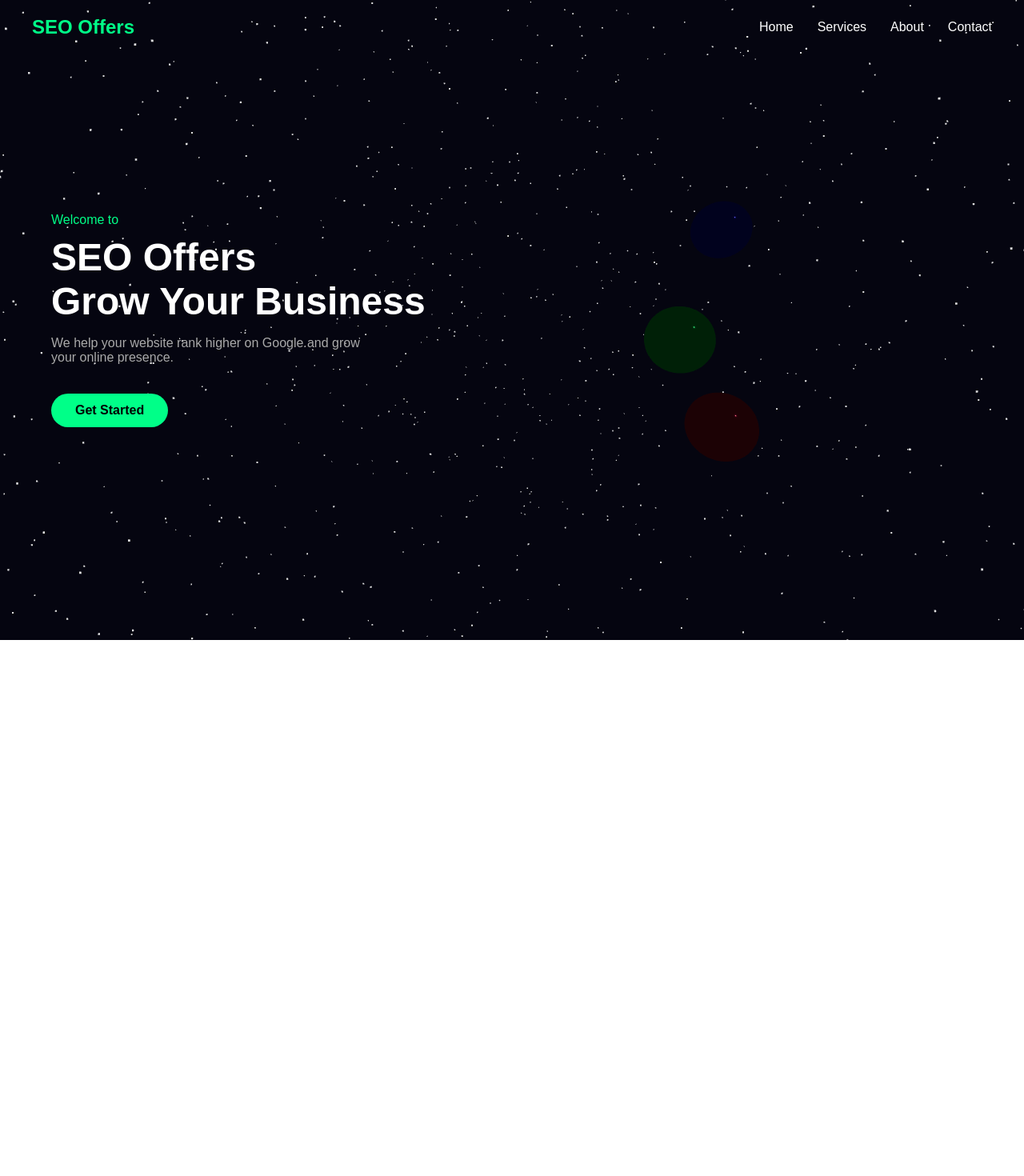
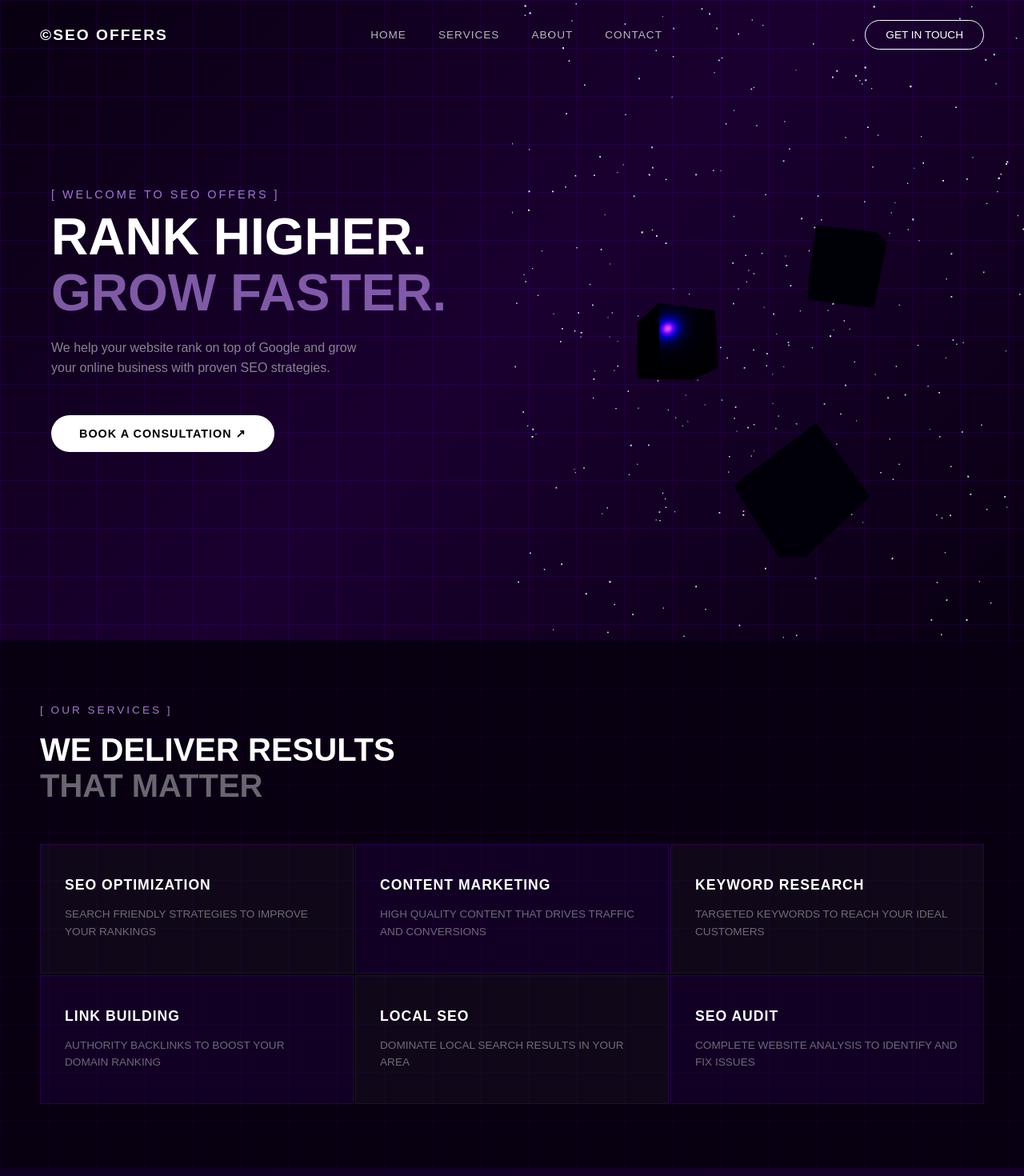
Before and after one commit to naureenparveen947-sys/seo-offers, a React (Create React App) app: page / in a window 1280 px wide. Shown: the top 1470 px of the page at 80% size. Before the commit the page ends 800 px from the top, so only its background shows below. Built offline with nearby package versions, Linux system fonts and the light colour scheme.

Commit message:
futuristic neon design

```diff
--- a/src/App.js
+++ b/src/App.js
@@ -2,58 +2,135 @@ import { Canvas, useFrame } from '@react-three/fiber'
 import { OrbitControls, Stars } from '@react-three/drei'
 import { useRef } from 'react'
 
-function FloatingBall({ position, color, speed }) {
+function FloatingCube({ position, color, speed, rotSpeed }) {
   const mesh = useRef()
   useFrame((state) => {
     mesh.current.position.y = position[1] + Math.sin(state.clock.elapsedTime * speed) * 0.3
+    mesh.current.rotation.x += rotSpeed
+    mesh.current.rotation.y += rotSpeed
   })
   return (
     <mesh ref={mesh} position={position}>
-      <sphereGeometry args={[0.4, 32, 32]} />
-      <meshStandardMaterial color={color} roughness={0.1} metalness={0.8} />
+      <boxGeometry args={[0.8, 0.8, 0.8]} />
+      <meshStandardMaterial color={color} roughness={0.1} metalness={0.9} />
     </mesh>
   )
 }
 
 function App() {
   return (
-    <div style={{ width: '100vw', height: '100vh', background: '#050510', position: 'relative' }}>
+    <div style={{ fontFamily: 'Arial', background: '#080010', color: 'white', margin: 0, padding: 0 }}>
+
+      {/* HERO SECTION */}
+      <div style={{ width: '100vw', height: '100vh', position: 'relative', background: 'linear-gradient(135deg, #080010 0%, #1a0030 50%, #080010 100%)' }}>
+
+        {/* Grid Background */}
+        <div style={{
+          position: 'absolute', top: 0, left: 0, right: 0, bottom: 0,
+          backgroundImage: 'linear-gradient(rgba(128,0,255,0.1) 1px, transparent 1px), linear-gradient(90deg, rgba(128,0,255,0.1) 1px, transparent 1px)',
+          backgroundSize: '60px 60px'
+        }} />
+
+        {/* Navbar */}
         <nav style={{
           position: 'absolute', top: 0, width: '100%', zIndex: 10,
           display: 'flex', justifyContent: 'space-between', alignItems: 'center',
-        padding: '20px 40px', boxSizing: 'border-box',
-        color: 'white', fontFamily: 'Arial'
+          padding: '25px 50px', boxSizing: 'border-box'
         }}>
-        <h2 style={{ margin: 0, color: '#00ff88' }}>SEO Offers</h2>
-        <div style={{ display: 'flex', gap: '30px' }}>
-          <a href="/" style={{ color: 'white', textDecoration: 'none' }}>Home</a>
-          <a href="/services" style={{ color: 'white', textDecoration: 'none' }}>Services</a>
-          <a href="/about" style={{ color: 'white', textDecoration: 'none' }}>About</a>
-          <a href="/contact" style={{ color: 'white', textDecoration: 'none' }}>Contact</a>
+          <h2 style={{ margin: 0, color: 'white', fontSize: '1.2rem', letterSpacing: '2px' }}>©SEO OFFERS</h2>
+          <div style={{ display: 'flex', gap: '40px' }}>
+            {['HOME', 'SERVICES', 'ABOUT', 'CONTACT'].map(item => (
+              <a key={item} href="#" style={{ color: 'rgba(255,255,255,0.7)', textDecoration: 'none', fontSize: '0.85rem', letterSpacing: '1px' }}>{item}</a>
+            ))}
           </div>
+          <button style={{ padding: '10px 25px', background: 'transparent', border: '1px solid white', color: 'white', borderRadius: '25px', cursor: 'pointer', fontSize: '0.85rem' }}>
+            GET IN TOUCH
+          </button>
         </nav>
+
+        {/* Hero Text */}
         <div style={{
           position: 'absolute', zIndex: 10, top: '50%', left: '5%',
-        transform: 'translateY(-50%)', color: 'white', fontFamily: 'Arial'
+          transform: 'translateY(-50%)', maxWidth: '600px'
         }}>
-        <p style={{ color: '#00ff88', margin: 0 }}>Welcome to</p>
-        <h1 style={{ fontSize: '3rem', margin: '10px 0' }}>SEO Offers<br />Grow Your Business</h1>
-        <p style={{ color: '#aaa', maxWidth: '400px' }}>We help your website rank higher on Google and grow your online presence.</p>
+          <p style={{ color: 'rgba(200,150,255,0.8)', margin: '0 0 10px 0', fontSize: '0.9rem', letterSpacing: '3px' }}>[ WELCOME TO SEO OFFERS ]</p>
+          <h1 style={{ fontSize: '4rem', margin: '0 0 20px 0', lineHeight: 1.1, fontWeight: 900 }}>
+            RANK HIGHER.<br />
+            <span style={{ color: 'rgba(200,150,255,0.6)' }}>GROW FASTER.</span>
+          </h1>
+          <p style={{ color: 'rgba(255,255,255,0.5)', maxWidth: '400px', lineHeight: 1.6 }}>
+            We help your website rank on top of Google and grow your online business with proven SEO strategies.
+          </p>
           <button style={{
-          marginTop: '20px', padding: '12px 30px',
-          background: '#00ff88', border: 'none', borderRadius: '25px',
-          fontSize: '1rem', cursor: 'pointer', fontWeight: 'bold'
-        }}>Get Started</button>
+            marginTop: '30px', padding: '15px 35px',
+            background: 'white', border: 'none', borderRadius: '30px',
+            fontSize: '0.9rem', cursor: 'pointer', fontWeight: 'bold', letterSpacing: '1px'
+          }}>
+            BOOK A CONSULTATION ↗
+          </button>
         </div>
-      <Canvas camera={{ position: [0, 0, 5] }}>
+
+        {/* 3D Canvas */}
+        <Canvas camera={{ position: [0, 0, 5] }} style={{ position: 'absolute', top: 0, right: 0, width: '50%', height: '100%' }}>
           <ambientLight intensity={0.5} />
-        <pointLight position={[10, 10, 10]} intensity={1} />
-        <Stars radius={100} depth={50} count={5000} factor={4} />
-        <FloatingBall position={[2, 0, 0]} color="#00ff88" speed={1} />
-        <FloatingBall position={[3, 1, -1]} color="#6c63ff" speed={1.5} />
-        <FloatingBall position={[2.5, -1, 0]} color="#ff6584" speed={0.8} />
-        <OrbitControls enableZoom={false} enablePan={false} />
+          <pointLight position={[5, 5, 5]} intensity={2} color="#8800ff" />
+          <pointLight position={[-5, -5, 5]} intensity={1} color="#4400ff" />
+          <Stars radius={100} depth={50} count={3000} factor={4} />
+          <FloatingCube position={[1, 1, 0]} color="#6600cc" speed={0.8} rotSpeed={0.01} />
+          <FloatingCube position={[-1, -0.5, -1]} color="#4400aa" speed={1.2} rotSpeed={0.008} />
+          <FloatingCube position={[0, -1.5, 1]} color="#8800dd" speed={1} rotSpeed={0.012} />
+          <OrbitControls enableZoom={false} enablePan={false} autoRotate autoRotateSpeed={0.5} />
         </Canvas>
+      </div>
+
+      {/* SERVICES SECTION */}
+      <div style={{ padding: '80px 50px', background: '#080010', position: 'relative' }}>
+        <div style={{
+          position: 'absolute', top: 0, left: 0, right: 0, bottom: 0,
+          backgroundImage: 'linear-gradient(rgba(128,0,255,0.05) 1px, transparent 1px), linear-gradient(90deg, rgba(128,0,255,0.05) 1px, transparent 1px)',
+          backgroundSize: '60px 60px'
+        }} />
+        <p style={{ color: 'rgba(200,150,255,0.8)', letterSpacing: '3px', fontSize: '0.85rem', margin: '0 0 20px 0' }}>[ OUR SERVICES ]</p>
+        <h2 style={{ fontSize: '2.5rem', margin: '0 0 50px 0', fontWeight: 900 }}>WE DELIVER RESULTS<br /><span style={{ color: 'rgba(255,255,255,0.4)' }}>THAT MATTER</span></h2>
+
+        <div style={{ display: 'grid', gridTemplateColumns: 'repeat(3, 1fr)', gap: '2px', position: 'relative', zIndex: 1 }}>
+          {[
+            { title: 'SEO OPTIMIZATION', desc: 'SEARCH FRIENDLY STRATEGIES TO IMPROVE YOUR RANKINGS' },
+            { title: 'CONTENT MARKETING', desc: 'HIGH QUALITY CONTENT THAT DRIVES TRAFFIC AND CONVERSIONS' },
+            { title: 'KEYWORD RESEARCH', desc: 'TARGETED KEYWORDS TO REACH YOUR IDEAL CUSTOMERS' },
+            { title: 'LINK BUILDING', desc: 'AUTHORITY BACKLINKS TO BOOST YOUR DOMAIN RANKING' },
+            { title: 'LOCAL SEO', desc: 'DOMINATE LOCAL SEARCH RESULTS IN YOUR AREA' },
+            { title: 'SEO AUDIT', desc: 'COMPLETE WEBSITE ANALYSIS TO IDENTIFY AND FIX ISSUES' },
+          ].map((service, i) => (
+            <div key={i} style={{
+              padding: '40px 30px',
+              background: i % 2 === 0 ? 'rgba(255,255,255,0.03)' : 'rgba(128,0,255,0.08)',
+              border: '1px solid rgba(128,0,255,0.2)',
+              cursor: 'pointer',
+              transition: 'all 0.3s'
+            }}>
+              <h3 style={{ margin: '0 0 15px 0', fontSize: '1.1rem', letterSpacing: '1px' }}>{service.title}</h3>
+              <p style={{ margin: 0, color: 'rgba(255,255,255,0.4)', fontSize: '0.85rem', lineHeight: 1.6 }}>{service.desc}</p>
+            </div>
+          ))}
+        </div>
+      </div>
+
+      {/* CONTACT SECTION */}
+      <div style={{ padding: '80px 50px', background: 'linear-gradient(135deg, #0d0020, #1a0030)', textAlign: 'center' }}>
+        <p style={{ color: 'rgba(200,150,255,0.8)', letterSpacing: '3px', fontSize: '0.85rem' }}>[ GET STARTED ]</p>
+        <h2 style={{ fontSize: '3rem', fontWeight: 900, margin: '20px 0' }}>READY TO RANK<br /><span style={{ color: 'rgba(255,255,255,0.4)' }}>ON PAGE ONE?</span></h2>
+        <p style={{ color: 'rgba(255,255,255,0.5)', marginBottom: '40px' }}>Contact us today and get a free SEO audit for your website.</p>
+        <button style={{
+          padding: '18px 50px', background: 'white', border: 'none',
+          borderRadius: '35px', fontSize: '1rem', cursor: 'pointer',
+          fontWeight: 'bold', letterSpacing: '2px'
+        }}>
+          CONTACT US ↗
+        </button>
+        <p style={{ marginTop: '60px', color: 'rgba(255,255,255,0.2)', fontSize: '0.8rem' }}>© 2025 SEO OFFERS — seooffers.info</p>
+      </div>
+
     </div>
   )
 }
```
Lines whose indentation alone changed are shown as unchanged.
